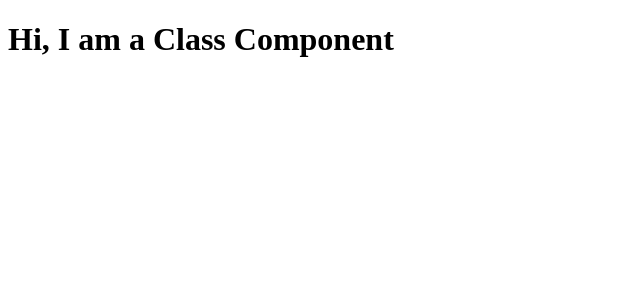
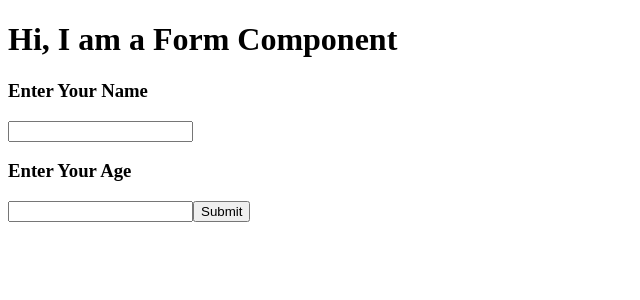
Before and after one commit to MrTwinkleSharma/Full-Stack-React, a React (Create React App) app in the folder tut-app/: page / in a window 1280 px wide. Shown: the top 300 px of the page, without its empty margins (0-640 px from the left). Built offline with nearby package versions, Linux system fonts and the light colour scheme; the HTML template or start-up script is replaced by a standard one.

Commit message:
Forms in React

```diff
--- a/tut-app/src/components/Classcomponent.jsx
+++ b/tut-app/src/components/Classcomponent.jsx
@@ -1,9 +1,61 @@
 import React, { Component } from 'react';
 
 class Classcomponent extends Component{
+
+    constructor(){
+        super();
+        this.state = {
+            name :'',
+            age: '',
+        }
+
+        this.changeNameHandler = this.changeNameHandler.bind(this);
+        this.changeAgeHandler = this.changeAgeHandler.bind(this);
+        this.submitHandler = this.submitHandler.bind(this);
+    }
+
+    changeNameHandler(event) {
+        this.setState({name : event.target.value});
+    }
+    changeAgeHandler(event) {
+       this.setState({age : event.target.value});
+
+    }
+    submitHandler(event){
+        let aString = "";
+        if(this.state.age >= 18){
+            aString = "you can proceed to this website";
+        }
+
+        else{
+            aString = "you are below 18 hence you can't go ahead";
+        }
+        alert(
+            `Hey ${this.state.name} your age is ${this.state.age}, ${aString}`
+        );
+        event.preventDefault(); //To prevent reloading of page on each Submission
+    }
+
+
     render(){
+        const {name, age} = this.state;
+        return (
+        <>
+        <h1>Hi, I am a Form Component</h1>
+        <form onSubmit = {this.submitHandler}>
+        <label>
+            <h3>Enter Your Name</h3>
+        <input type='text' value={name} onChange={this.changeNameHandler} />
+        </label>
+        <label>
+            <h3>Enter Your Age</h3>
+        <input type='text' value={age} onChange={this.changeAgeHandler} />
+        </label>
+        <button type = "submit">Submit</button>
+        </form>
+        </>
 
-        return <h1>Hi, I am a Class Component</h1>
+        )
     }
 }
 
```
